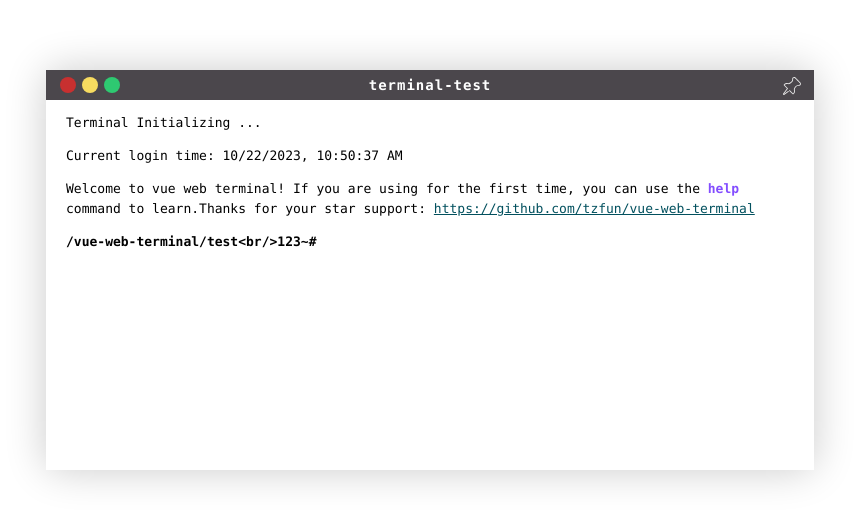
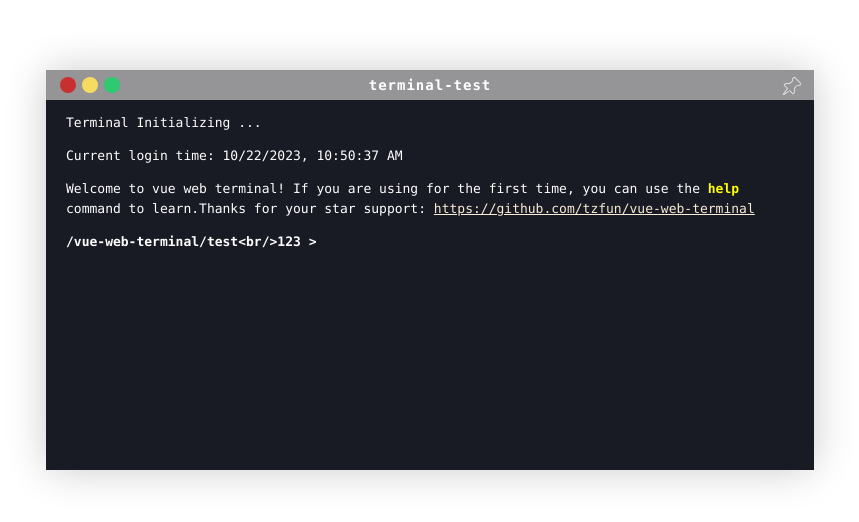
Before and after one commit to tzfun/vue-web-terminal, a Vue app: page / in a window 1280 px wide. Shown: the top 522 px of the page, without its empty margins (54-913 px from the left). Built offline with nearby package versions, Linux system fonts and the light colour scheme.

Commit message:
fix 光标错位的问题

```diff
--- a/src/Terminal.vue
+++ b/src/Terminal.vue
@@ -342,6 +342,7 @@
         if (!text) {
           return;
         }
+        text = text.trim()
         const cmd = command.value;
         command.value = cmd && cmd.length ? `${cmd}${text}` : text;
         _focus()
@@ -427,7 +428,7 @@
       }
     } else if (type === 'execute') {
       if (!isBlockCommandFocus.value && _nonEmpty(options)) {
-        command.value = options
+        command.value = options.trim()
         _execute()
       }
     } else if (type === 'focus') {
@@ -1057,7 +1058,7 @@
     if (newStr == null) {
       newStr = value
     }
-    command.value = newStr
+    command.value = newStr.trim()
   }
 
   if (_isEmpty(command.value)) {
@@ -1520,7 +1521,7 @@
                   ref="terminalTextEditorRef"></t-editor>
       </slot>
     </div>
-    <span class="t-flag t-cmd-line t-disable-select">
+    <span class="t-flag t-crude-font t-cmd-line t-disable-select">
       <span class="t-cmd-line-content t-disable-select" ref="terminalEnFlagRef">a</span>
       <span class="t-cmd-line-content t-disable-select" ref="terminalCnFlagRef">你</span>
     </span>
--- a/src/css/style.css
+++ b/src/css/style.css
@@ -88,7 +88,11 @@
     background-color: #2ec971;
 }
 
-.t-window, .t-ask-input, .t-window p, .t-window div {
+.t-window,
+.t-ask-input,
+.t-window p,
+.t-window div,
+.t-crude-font {
     font-size: 13px;
     font-family: Monaco, Menlo, Consolas, monospace;
 }
--- a/test/App.vue
+++ b/test/App.vue
@@ -3,8 +3,8 @@
 // import {Terminal, TerminalApi, TerminalAsk} from '../lib/vue-web-terminal.js'
 // import {Command} from "../lib/types";
 
-import '~/css/theme/light.css'
-// import '~/css/theme/dark.css'
+// import '~/css/theme/light.css'
+import '~/css/theme/dark.css'
 import {Terminal, TerminalApi, TerminalAsk} from '~/index'
 import {Command, FailedFunc, Message, SuccessFunc} from "~/types";
 import {ref} from "vue";
@@ -222,7 +222,7 @@
           :name="item.name"
           :title="item.name"
           :context="item.context"
-          context-suffix="~# "
+          context-suffix=" > "
           :warn-log-count-limit="200"
           :drag-conf="item.dragConf"
           :show-header="item.showHeader"
```
